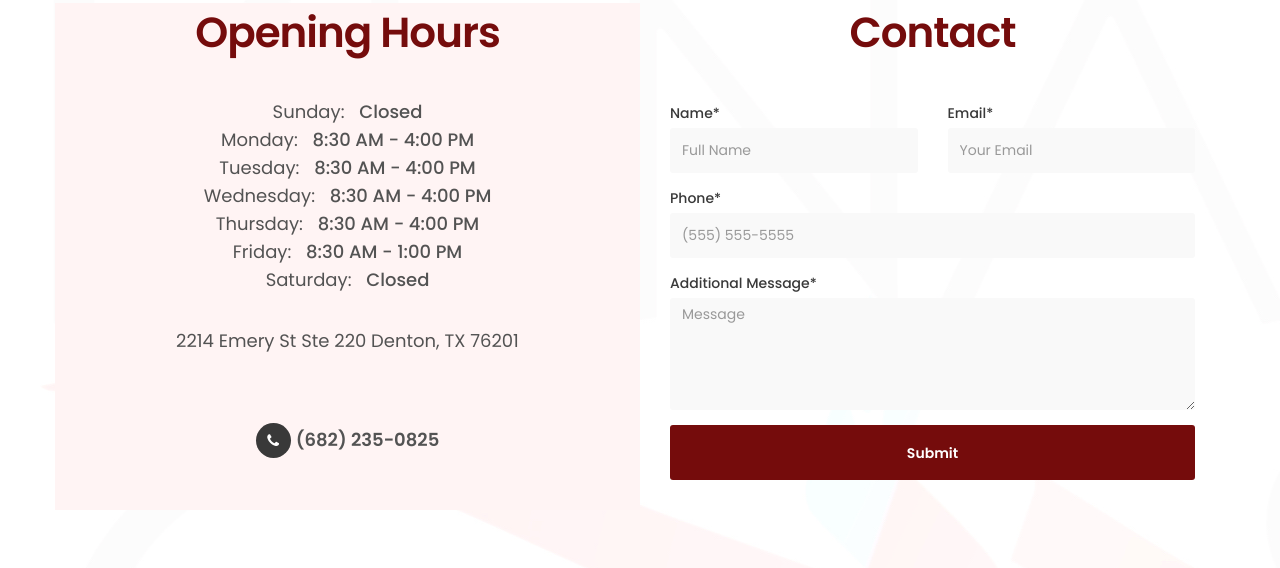
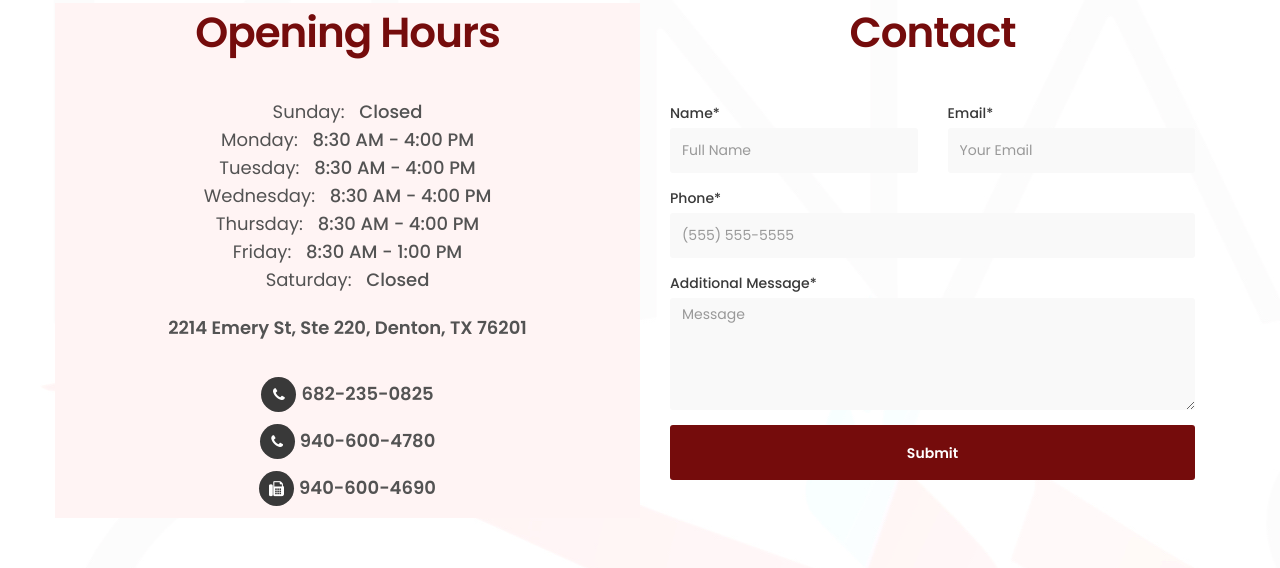
Before and after one commit to axk5209/renalcareoftexas, a plain HTML site: page index.html in a window 1280 px wide. Shown: the part 3341-3909 px from the top of the page. Drawn offline with Linux system fonts and the light colour scheme.

Commit message:
added numbers

```diff
--- a/index.html
+++ b/index.html
@@ -275,20 +275,15 @@ http://www.tooplate.com/view/2098-health
 							<p style="font-size: large;">Thursday: <span>8:30 AM - 4:00 PM</span></p>
 							<p style="font-size: large;">Friday: <span>8:30 AM - 1:00 PM</span></p>
 							<p style="font-size: large;">Saturday: <span>Closed</span></p>
+							<br>
+							<p style="font-size: large;font-weight:bold;color: #535353;">2214 Emery St, Ste 220, Denton, TX 76201</p>
 						</div>
 						<br>
-
 						<div class="contact-info">
-							<p style="font-size: large;color: #535353;">2214 Emery St Ste 220 Denton, TX 76201</p>
-							<br>
-							<br>
-							<br>
-							<p style="font-size: large;"><i class="fa fa-phone"></i><span
-									style="font-weight: bold;color: #535353;">(682) 235-0825</span></p>
-							<!-- <p style = "font-size: large;"><i class="fa fa-fax"></i> (248) 294-1235 or </p>  -->
+							<p style="font-size: large;"><i class="fa fa-phone"></i><span style="font-weight: bold;color: #535353;">682-235-0825</span></p>
+							<p style="font-size: large;"><i class="fa fa-phone"></i><span style="font-weight: bold;color: #535353;">940-600-4780</span></p>
+							<p style="font-size: large;"><i class="fa fa-fax"></i><span style="font-weight: bold;color: #535353;">940-600-4690</span></p>
 						</div>
-						<br>
-						<br>
 					</div>
 				</div>
 
```
